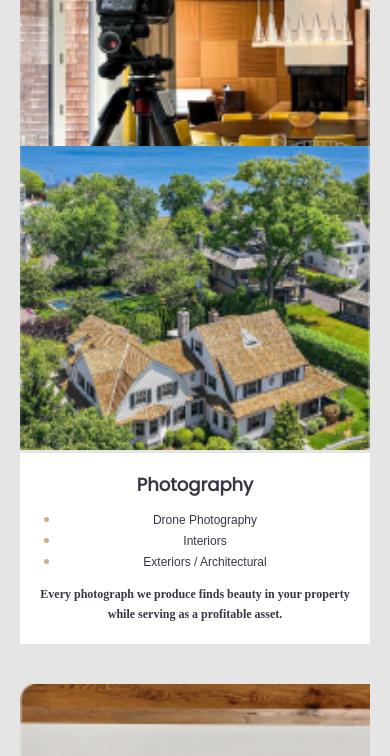
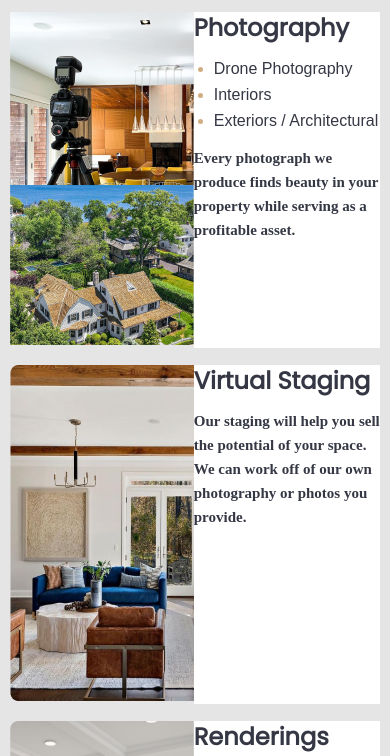
Before and after one commit to gurbuzertunga/sean-test, a plain HTML site: page index.html in a window 390 px wide. Shown: the part 303-1059 px from the top of the page. Drawn offline with Linux system fonts and the light colour scheme; a web font is replaced by a local one.

Commit message:
final commit

```diff
--- /dev/null
+++ b/styles/style.css
@@ -0,0 +1,21 @@
+* {
+  margin: 0;
+  padding: 0;
+  outline: none;
+}
+
+*,
+*::before,
+*::after {
+  box-sizing: border-box;
+}
+
+body {
+  background-color: #E5E5E5;
+  margin: 0 auto;
+  padding: 80px 160px;
+}
+
+section {
+  grid-template-columns: repeat(minmax(470px, 510px), 3);
+}
--- a/styles/styles.css
+++ b/styles/styles.css
@@ -12,22 +12,48 @@
 
 body {
   background-color: #E5E5E5;
-  margin: 0 auto;
-  padding: 80px 160px;
 }
 
 section {
-  display: flex;
-  flex-wrap: wrap;
-  width: 100%;
+  display: grid;
+  grid-template-columns: repeat(3, minmax(435px, 470px));
+  margin: 0 auto;
+  width: fit-content;
+  gap: 2vw;
+
   justify-content: space-between;
   margin-bottom: 30px;
 }
 
+@media (max-width: 1366px) {
+  section {
+    grid-template-columns: repeat(2, minmax(435px, 470px));
+  }
+}
+
+@media (max-width: 900px) {
+  section {
+    grid-template-columns: repeat(1, minmax(435px, 470px));
+    gap: 2.5vh;
+  }
+}
+
+@media (max-width: 450px) {
+  section {
+    grid-template-columns: 95%;
+    place-content: center;
+    gap: 2vh;
+  }
+
+  .text-container {
+    padding: 0 !important;
+    margin: 0;
+  }
+}
+
 article {
-  width: 32%;
+  width: 100%;
   border-radius: 8px;
-  margin-bottom: 40px;
   display: flex;
 }
 
@@ -117,89 +143,3 @@ button {
   line-height: 60px;
   text-align: center;
 }
-
-@media screen and (max-width: 720px) {
-  body {
-    background-color: #E5E5E5;
-    width: 100%;
-    padding: 20px;
-  }
-
-  section {
-    width: 100%;
-    margin: 0 auto;
-    display: flex;
-    justify-content: center;
-  }
-
-  article {
-    display: flex;
-    flex-direction: column;
-    width: 100%;
-  }
-
-  h1 {
-    font-size: 40px;
-    line-height: 30px;
-    font-size:7vw;
-  }
-
-  h2 {
-    font-size: 18px;
-    line-height: 24px;
-  }
-
-  .text-container {
-    padding: 20px;
-    text-align: center;
-  }
-
-  .text-container ul li{
-    line-height: 20px;
-  }
-
-  .text-container ul li span{
-    font-size: 12px;
-  }
-
-  .text-container p {
-    font-size: 12px;
-    line-height: 20px;
-  }
-
-  button {
-    width: 200px;
-    font-size: 14px;
-  }
-}
-/* media query for max width 1366px and min width 720px */
-@media screen and (max-width: 1366px) and (min-width: 720px) {
-  body {
-    max-width: 1366px;
-    padding: 20px 40px;
-  }
-
-  article {
-    width: 45%;
-
-  }
-
-  .text-container {
-    padding: 0px 20px;
-  }
-
-  .text-container h2 {
-    padding-top: 20px;
-    line-height: 25px;
-  }
-
-  .text-container p {
-    font-size: 14px;
-    line-height: 15px;
-  }
-
-  .text-container ul li {
-   line-height: 15px;
-  }
-
-}
```
